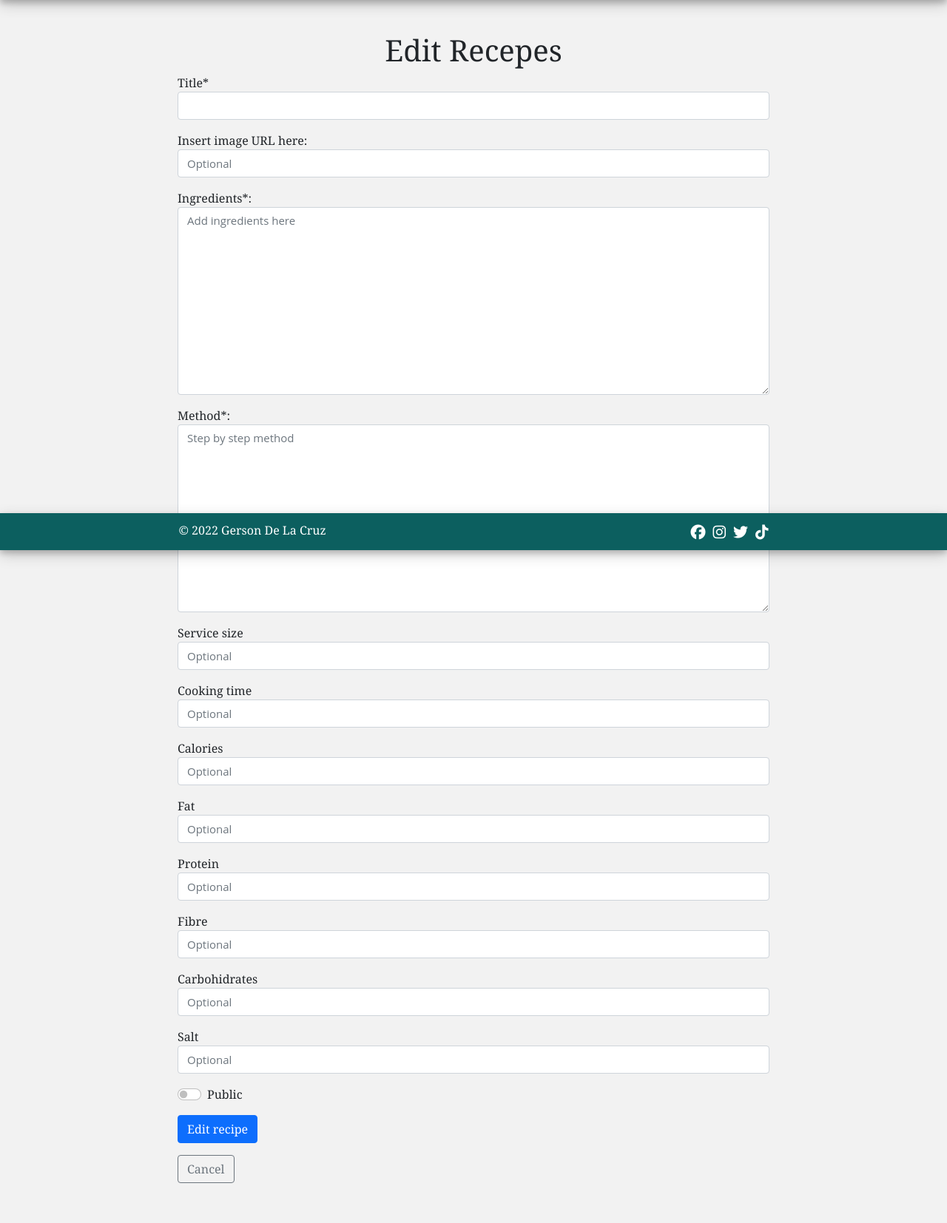
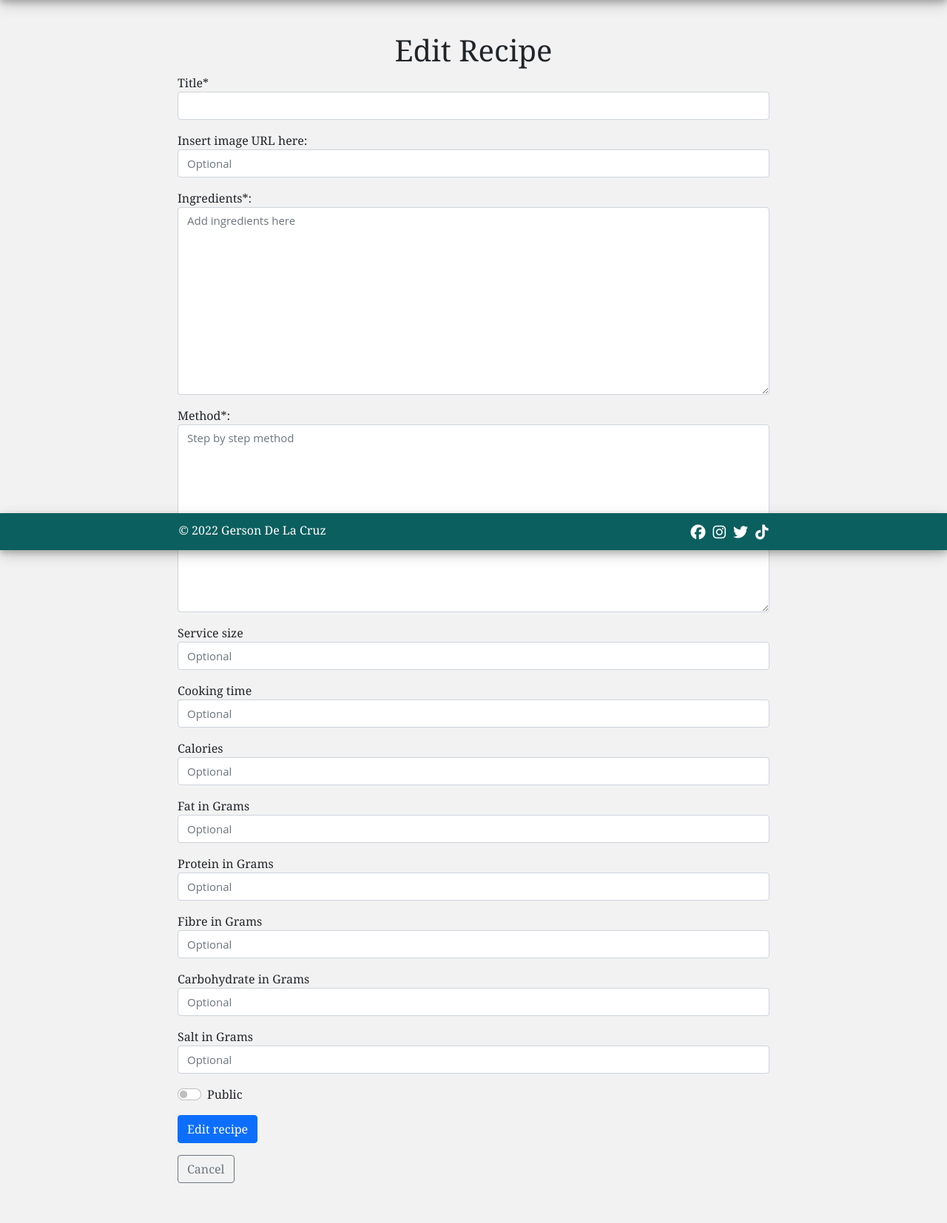
Before and after one commit to Gersondelacruzdeveloper/myBookOfRecipes, a Flask app: page /edit_recipe/1 in a window 1280 px wide. Shown: the part 56-1710 px from the top of the page at 74% size. Run offline with Flask 2, Linux system fonts and the light colour scheme; the visitor is signed in with stand-in values (Sample User, id 1); data that the repository does not hold is empty; some libraries are stand-ins or nearby versions.

Commit message:
Updated edit recipes and correct spelling mistake

```diff
--- a/myonlinerecipes/templates/edit_recipe.html
+++ b/myonlinerecipes/templates/edit_recipe.html
@@ -2,7 +2,7 @@
 {% block content %}
 
 <section>
-  <h1 class="title">Edit Recepes </h1>
+  <h1 class="title">Edit Recipe </h1>
   <form class="edit_recipes_form" method="POST" enctype="multipart/form-data"
     action="{{url_for('edit_recipe', recipe_id=recipe.id)}}">
     <div class="form-row">
@@ -39,7 +39,7 @@
       </div>
       <!-- Service size -->
       <div class="col-md-12 mb-3">
-        <label for="service_size"> Service size</label>
+        <label for="service_size"> Service size </label>
         <input type="number" class="form-control" id="service_size" name="service_size" value="{{recipe.service_size}}"
           placeholder="Optional" min="0">
       </div>
@@ -53,40 +53,43 @@
       <!-- Calories -->
       <div class="col-md-12 mb-3">
         <label for="calories">Calories</label>
-        <input type="text" class="form-control" id="calories" name="calories" placeholder="Optional"
-          value="{{recipe.calories}}">
+        <input type="number" class="form-control" id="calories" name="calories" placeholder="Optional"
+          value="{{recipe.calories}}" min="0">
       </div>
 
       <!-- Fat -->
       <div class="col-md-12 mb-3">
-        <label for="fat">Fat</label>
-        <input type="text" class="form-control" id="fat" name="fat" placeholder="Optional" value="{{recipe.fat}}">
+        <label for="fat">Fat in Grams</label>
+        <input type="number" class="form-control" id="fat" name="fat" placeholder="Optional" value="{{recipe.fat}}"
+          min="0">
       </div>
 
       <!-- Protein -->
       <div class="col-md-12 mb-3">
-        <label for="protein">Protein</label>
-        <input type="text" class="form-control" id="protein" name="protein" placeholder="Optional"
-          value="{{recipe.protein}}">
+        <label for="protein">Protein in Grams</label>
+        <input type="number" class="form-control" id="protein" name="protein" placeholder="Optional"
+          value="{{recipe.protein}}" min="0">
       </div>
 
       <!-- Fibre -->
       <div class="col-md-12 mb-3">
-        <label for="fibre">Fibre</label>
-        <input type="text" class="form-control" id="fibre" name="fibre" placeholder="Optional" value="{{recipe.fibre}}">
+        <label for="fibre">Fibre in Grams</label>
+        <input type="number" class="form-control" id="fibre" name="fibre" placeholder="Optional"
+          value="{{recipe.fibre}}" min="0">
       </div>
 
-      <!-- Carbohidrates -->
+      <!-- Carbohydrate -->
       <div class="col-md-12 mb-3">
-        <label for="carbohidrates">Carbohidrates</label>
-        <input type="text" class="form-control" id="carbohidrates" name="carbohidrates" placeholder="Optional"
-          value="{{recipe.carbohidrates}}">
+        <label for="carbohidrates">Carbohydrate in Grams</label>
+        <input type="number" class="form-control" id="carbohidrates" name="carbohidrates" placeholder="Optional"
+          value="{{recipe.carbohidrates}}" min="0">
       </div>
 
       <!-- Salt -->
       <div class="col-md-12 mb-3">
-        <label for="salt">Salt</label>
-        <input type="text" class="form-control" id="salt" name="salt" placeholder="Optional" value="{{recipe.salt}}">
+        <label for="salt">Salt in Grams</label>
+        <input type="number" class="form-control" id="salt" name="salt" placeholder="Optional" value="{{recipe.salt}}"
+          min="0">
       </div>
 
       <!-- Switches -->
```
